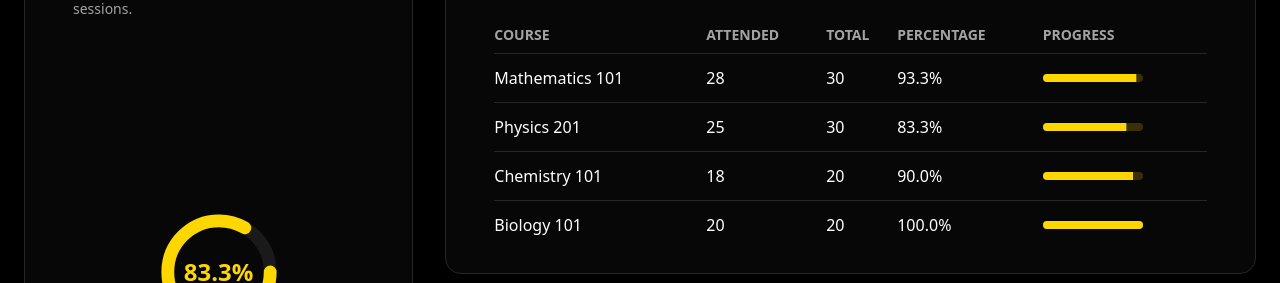
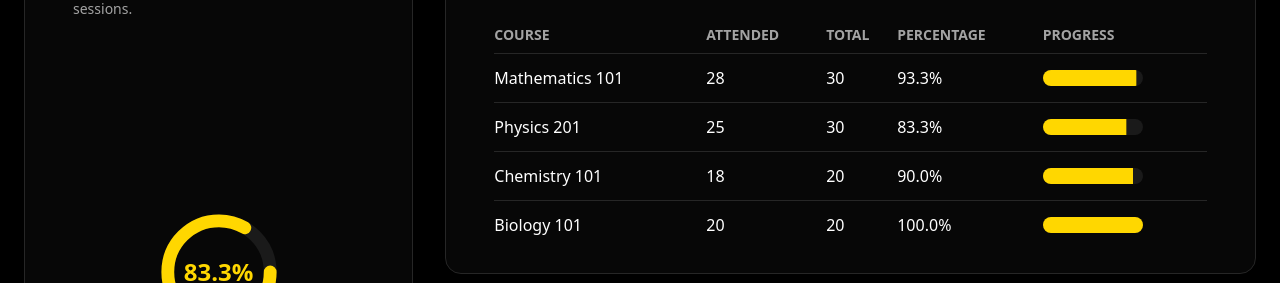
Before and after one commit to CodeGallantX/Presently, a Next.js app: page /dashboard/analytics in a window 1280 px wide. Shown: the part 168-451 px from the top of the page. Built offline with nearby package versions, Linux system fonts and the light colour scheme.

Commit message:
fix: Re-correct JSX structure in StudentDashboard.jsx and add Progress component

```diff
--- a/components/dashboard/StudentDashboard.jsx
+++ b/components/dashboard/StudentDashboard.jsx
@@ -171,6 +171,8 @@ const StudentDashboard = () => {
         </motion.div>
       </motion.div>
 
+        </motion.div>
+
         {/* Analytics Link */}
         <motion.div
           initial={{ opacity: 0, y: 20 }}
@@ -193,6 +195,7 @@ const StudentDashboard = () => {
           </Card>
         </motion.div>
       </main>
+      </main>
 
       <MobileNav activeTab="dashboard" />
 
--- /dev/null
+++ b/components/ui/progress.jsx
@@ -0,0 +1,25 @@
+"use client"
+
+import * as React from "react"
+import * as ProgressPrimitive from "@radix-ui/react-progress"
+
+import { cn } from "@/lib/utils"
+
+const Progress = React.forwardRef(({ className, value, ...props }, ref) => (
+  <ProgressPrimitive.Root
+    ref={ref}
+    className={cn(
+      "relative h-4 w-full overflow-hidden rounded-full bg-secondary",
+      className
+    )}
+    {...props}
+  >
+    <ProgressPrimitive.Indicator
+      className="h-full w-full flex-1 bg-primary transition-all"
+      style={{ transform: `translateX(-${100 - (value || 0)}%)` }}
+    />
+  </ProgressPrimitive.Root>
+))
+Progress.displayName = ProgressPrimitive.Root.displayName
+
+export { Progress }
```
